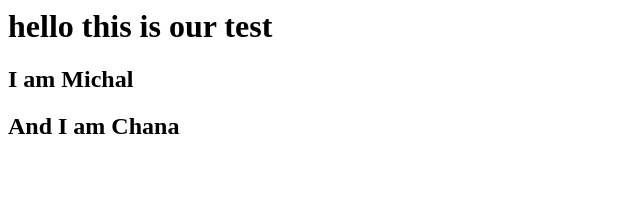
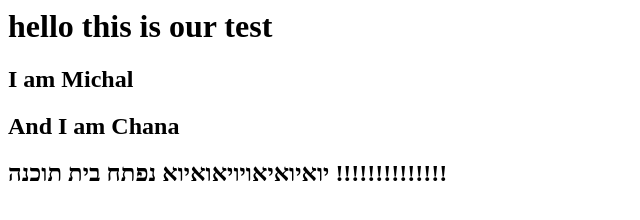
Before and after one commit to chanablum1/git_test, a plain HTML site: page index.html in a window 1280 px wide. Shown: the whole page, without its empty margins (0-640 px from the left). Drawn offline with Linux system fonts and the light colour scheme.

Commit message:
updated xyz

```diff
--- a/index.html
+++ b/index.html
@@ -2,6 +2,10 @@
 <h1>hello this is our test</h1>
 <h2>I am Michal</h2>
 <h2>And I am Chana</h2>
+<h2>יואיואיאויויאואיוא
+  נפתח בית תוכנה
+  !!!!!!!!!!!!!!
+</h2>
 
 
 </html>
```
